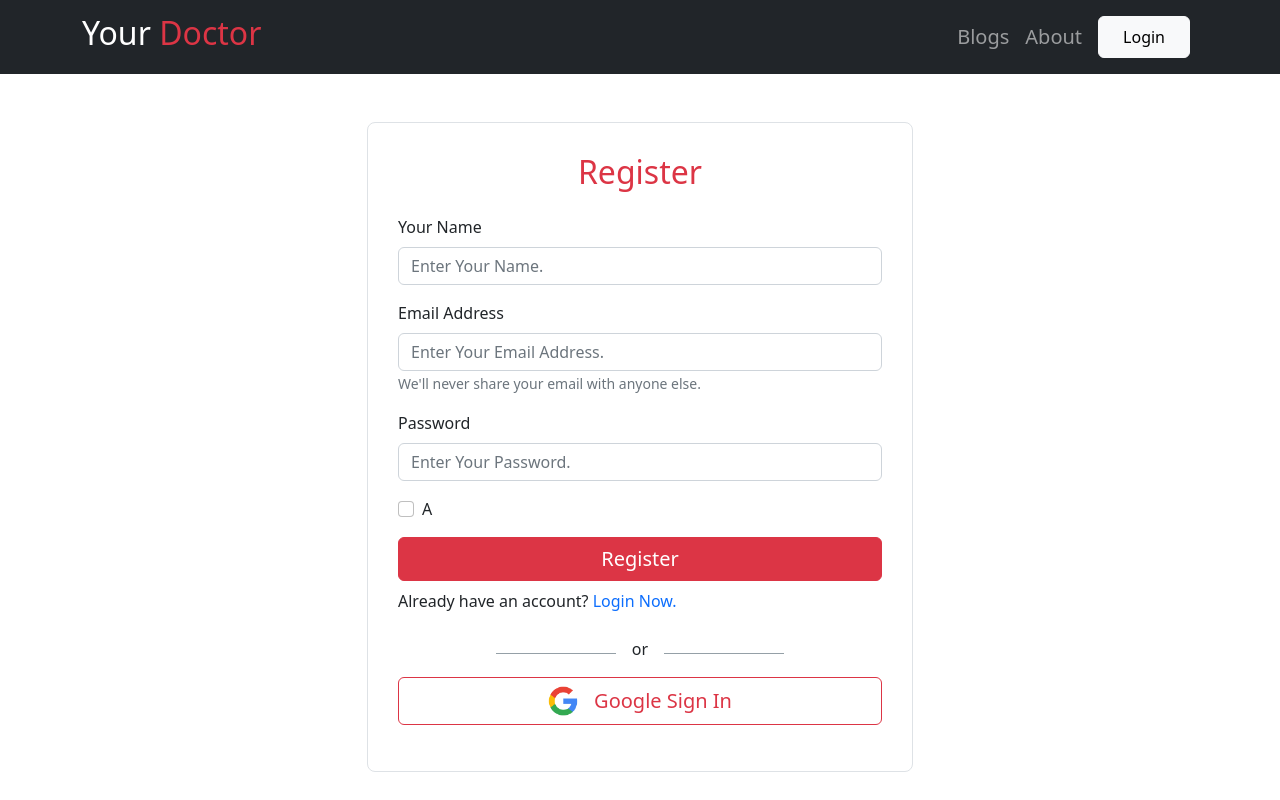
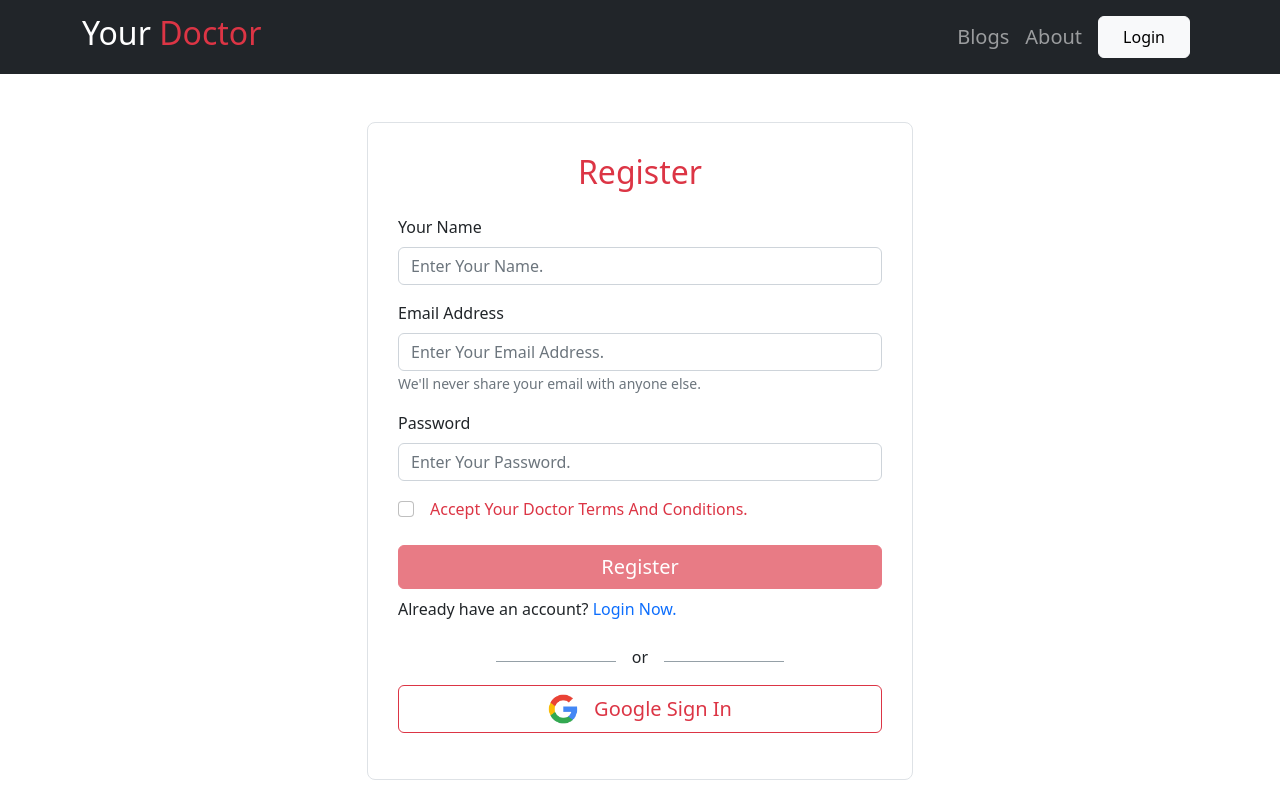
Before and after one commit to abdulalimemon/your-doctor-app, a React (Create React App) app: page /register in a window 1280 px wide. Shown: the top 800 px of the page. Built offline with nearby package versions, Linux system fonts and the light colour scheme; no server answers.

Commit message:
registration page complete

```diff
--- a/src/Pages/Login/Register/Register.js
+++ b/src/Pages/Login/Register/Register.js
@@ -1,4 +1,4 @@
-import React, { useRef } from 'react';
+import React, { useRef, useState } from 'react';
 import { Button, Col, Container, Form, Row } from 'react-bootstrap';
 import { Link } from 'react-router-dom';
 import { useCreateUserWithEmailAndPassword } from 'react-firebase-hooks/auth';
@@ -12,6 +12,7 @@ const Register = () => {
     const emailRef = useRef('');
     const passwordRef = useRef('');
     const [updateProfile, updating, profileError] = useUpdateProfile(auth);
+    const [agree, setAgree] = useState(false);
 
     const [
         createUserWithEmailAndPassword,
@@ -56,9 +57,12 @@ const Register = () => {
                                 <Form.Control ref={passwordRef} type="password" placeholder="Enter Your Password." required />
                             </Form.Group>
                             <Form.Group className="mb-3" controlId="formBasicCheckbox">
-                                <Form.Check type="checkbox" label="A" />
+                                <div className={`d-flex ${agree ? "text-dark" : "text-danger"}`} >
+                                    <Form.Check onClick={() => setAgree(!agree)} type="checkbox" />
+                                    <Form.Label className="ms-3">Accept Your Doctor Terms And Conditions.</Form.Label>
+                                </div>
                             </Form.Group>
-                            <Button className="w-100 fs-5" variant="danger" type="submit">
+                            <Button className={`w-100 fs-5 ${agree ? "" : "disabled"}`} variant="danger" type="submit">
                                 Register
                             </Button>
                         </Form>
@@ -68,7 +72,7 @@ const Register = () => {
                 </Col>
                 <Col xs={0} lg={3} md={2}></Col>
             </Row>
-        </Container>
+        </Container >
     );
 };
 
```
